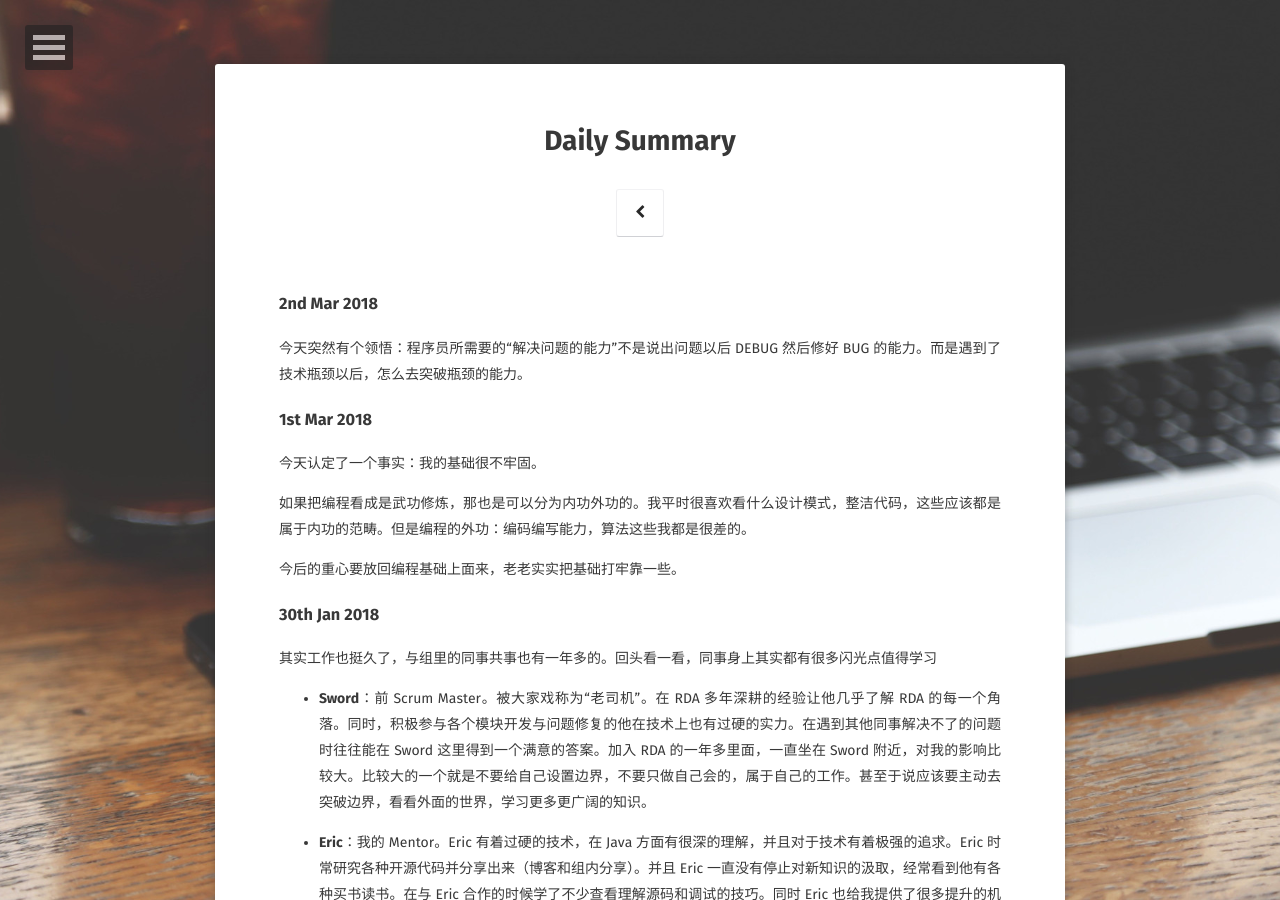
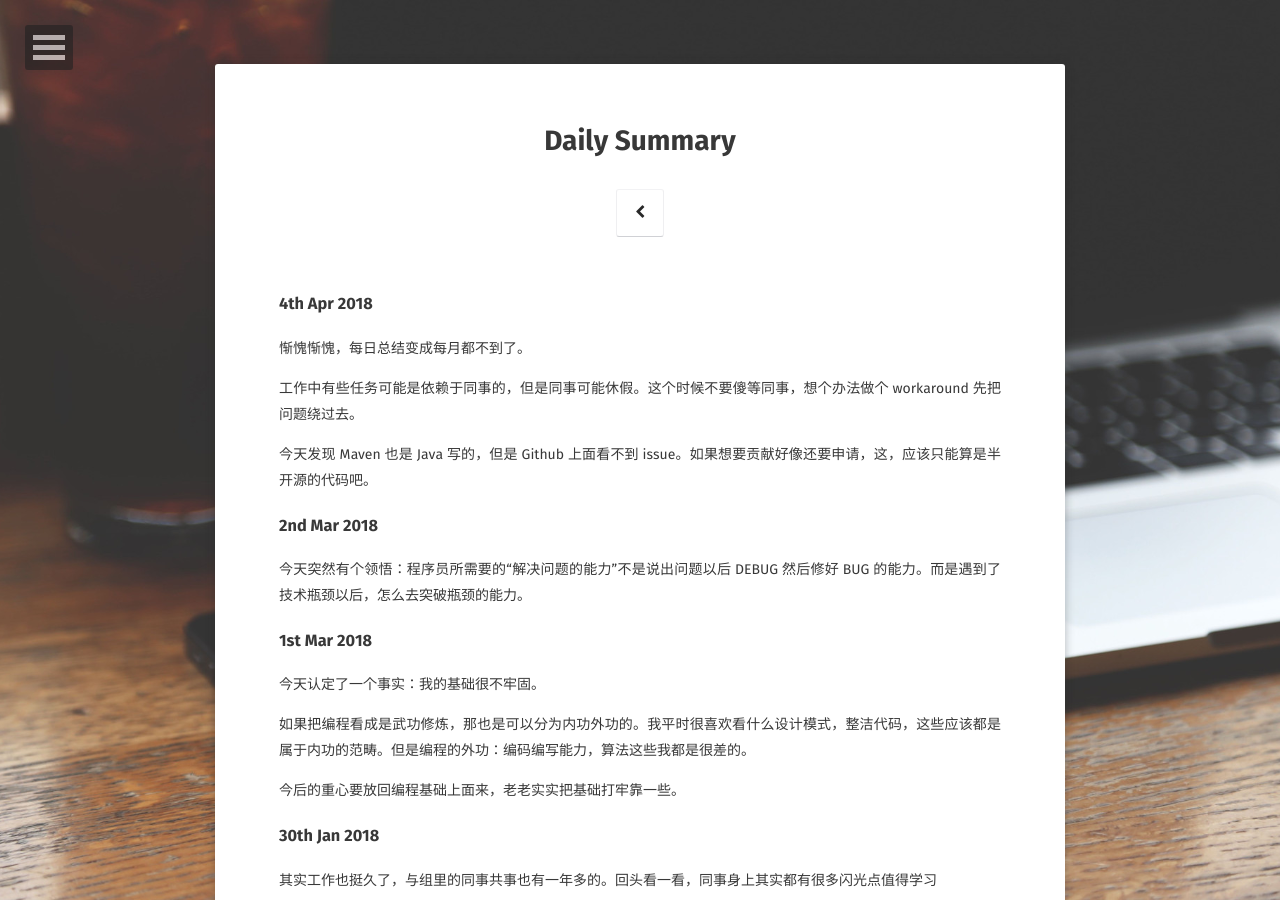
Before and after one commit to RobinGG/RobinGG.github.io, a Jekyll site: the page built from summary/index.md, in a window 1280 px wide and 900 px high. Built offline with Jekyll 4.4.1, drawn with Linux system fonts in a browser that asks for light colours; some web fonts are replaced; comment, search, counter and statistics services are not loaded.

Commit message:
[summary] summary of 4th April

```diff
--- a/summary/index.md
+++ b/summary/index.md
@@ -2,6 +2,14 @@
 layout: page
 title:  Daily Summary
 ---
+
+### 4th Apr 2018
+
+惭愧惭愧，每日总结变成每月都不到了。
+
+工作中有些任务可能是依赖于同事的，但是同事可能休假。这个时候不要傻等同事，想个办法做个 workaround 先把问题绕过去。
+
+今天发现 Maven 也是 Java 写的，但是 Github 上面看不到 issue。如果想要贡献好像还要申请，这，应该只能算是半开源的代码吧。
 
 ### 2nd Mar 2018
 
```
